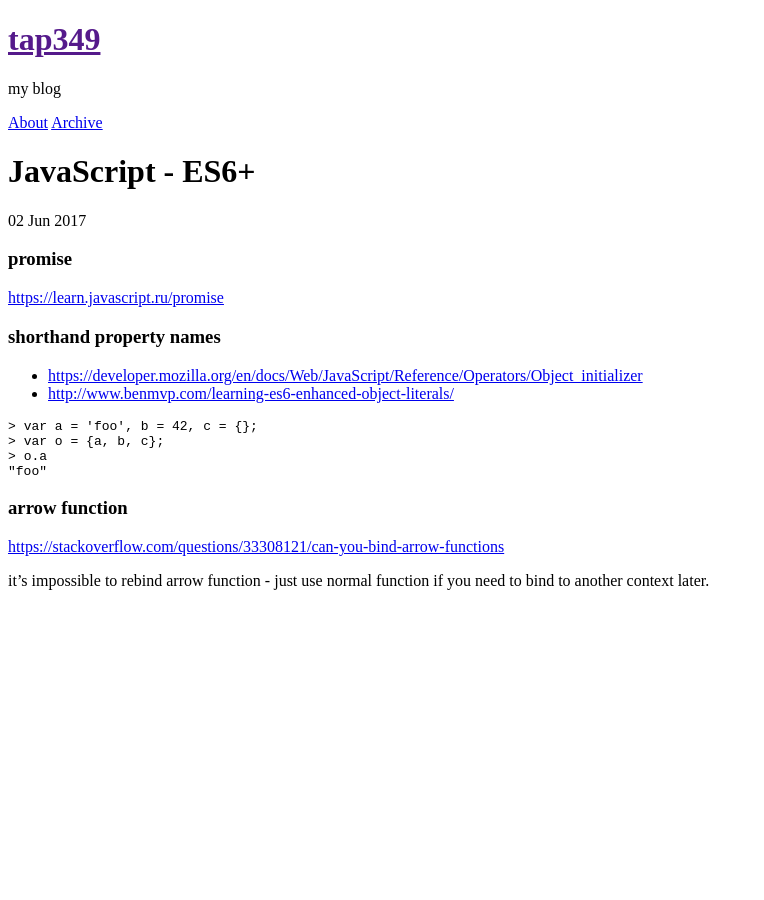
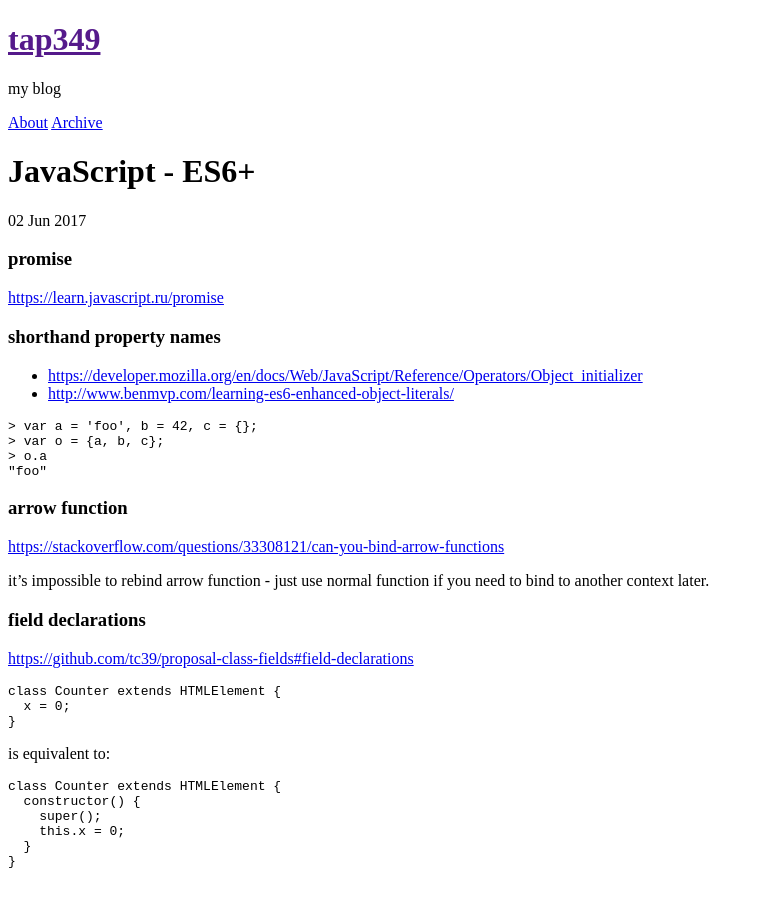
Before and after one commit to tap349/tap349.github.io, a Jekyll site: the page built from _posts/2017-06-02-javascript-es6+.md, in a window 1280 px wide. Shown: the whole page, without its empty margins (0-764 px from the left). Built offline with Jekyll 4.4.1, drawn with Linux system fonts in a browser that asks for light colours.

Commit message:
update 2017-06-09_16:02:17

````diff
--- a/_posts/2017-06-02-javascript-es6+.md
+++ b/_posts/2017-06-02-javascript-es6+.md
@@ -30,3 +30,24 @@ categories: [js, es6, es7, es8]
 
 it's impossible to rebind arrow function - just use normal function if
 you need to bind to another context later.
+
+### field declarations
+
+<https://github.com/tc39/proposal-class-fields#field-declarations>
+
+```javascript
+class Counter extends HTMLElement {
+  x = 0;
+}
+```
+
+is equivalent to:
+
+```javascript
+class Counter extends HTMLElement {
+  constructor() {
+    super();
+    this.x = 0;
+  }
+}
+```
````
